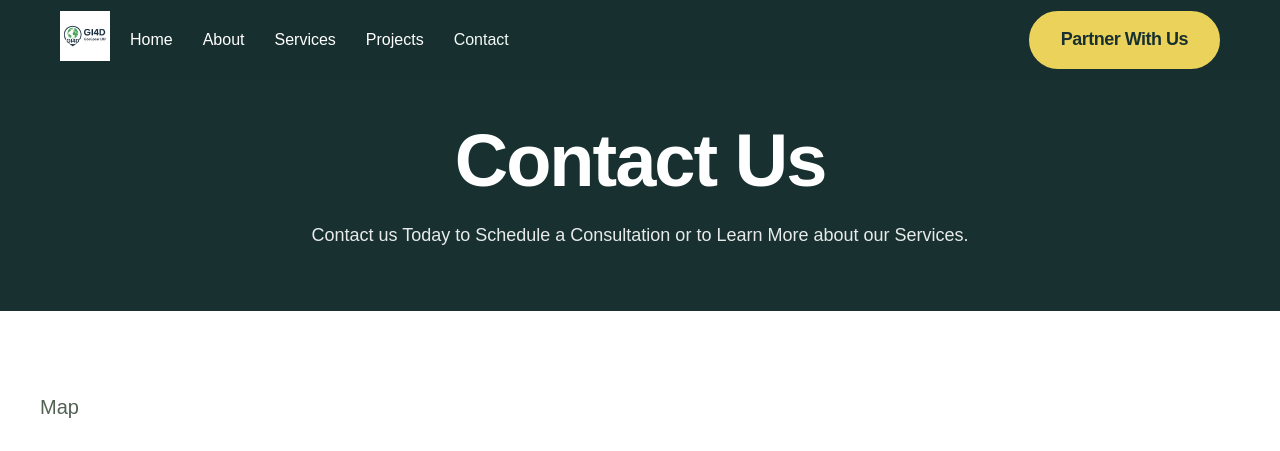
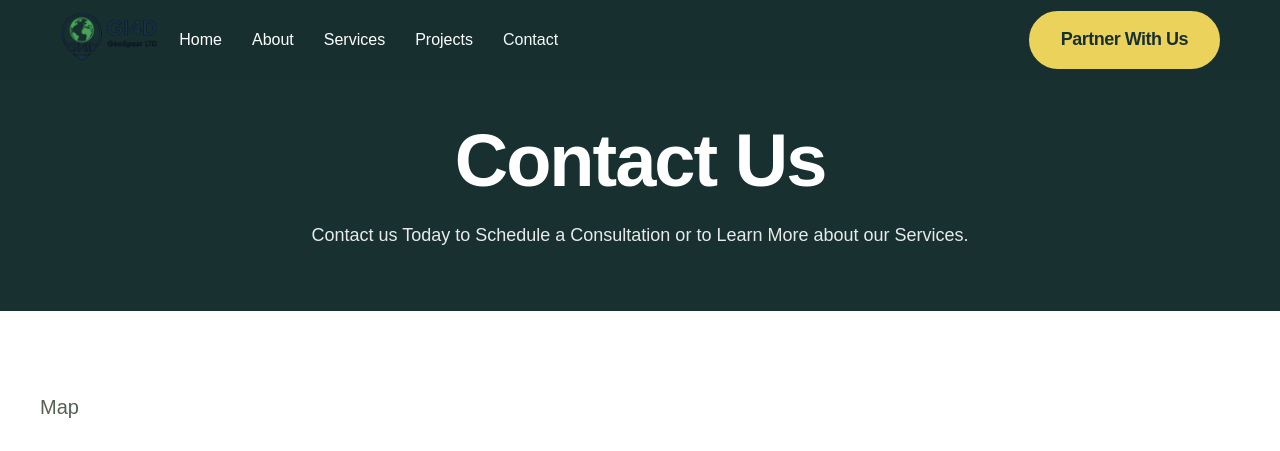
Before and after one commit to GI4D/Geospear, a website built with webpack: page contacts.html in a window 1280 px wide. Shown: the top 451 px of the page. Built offline with nearby package versions, Linux system fonts and the light colour scheme.

Commit message:
Second Commit

```diff
--- a/contacts.html
+++ b/contacts.html
@@ -480,7 +480,7 @@ h5 {
                 <div class="site-header-primary-section-left">
                     <div class="site-logo-img">
                         <a href="#" class="custom-logo-link">
-                            <img src="img/Geospear_with%20Background.jpg" alt="Geospearltd" />
+                            <img src="img/GeoSpears%20Logo_No%20back%20ground.png" alt="Geospearltd" />
                         </a>
                     </div>
                 </div>
```
